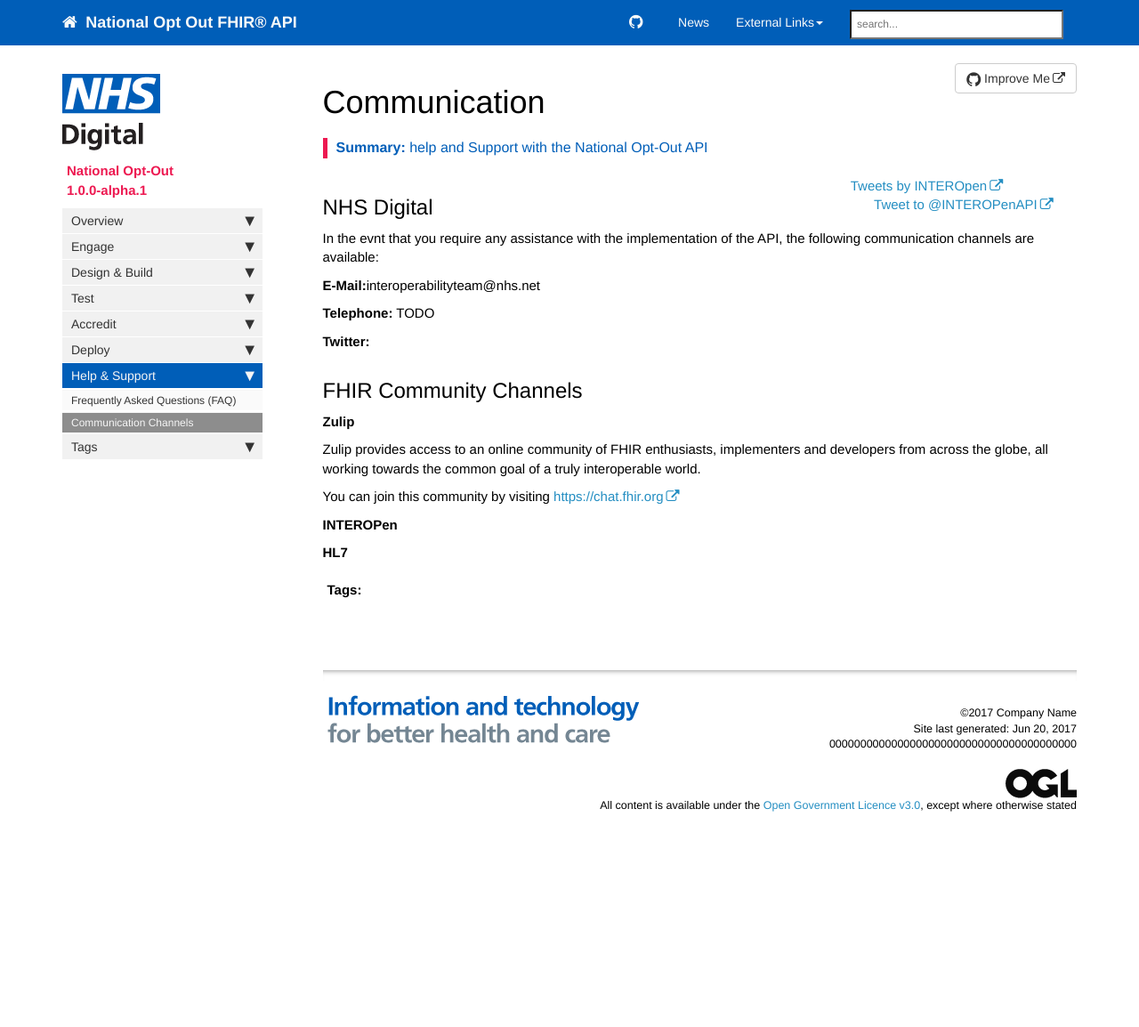
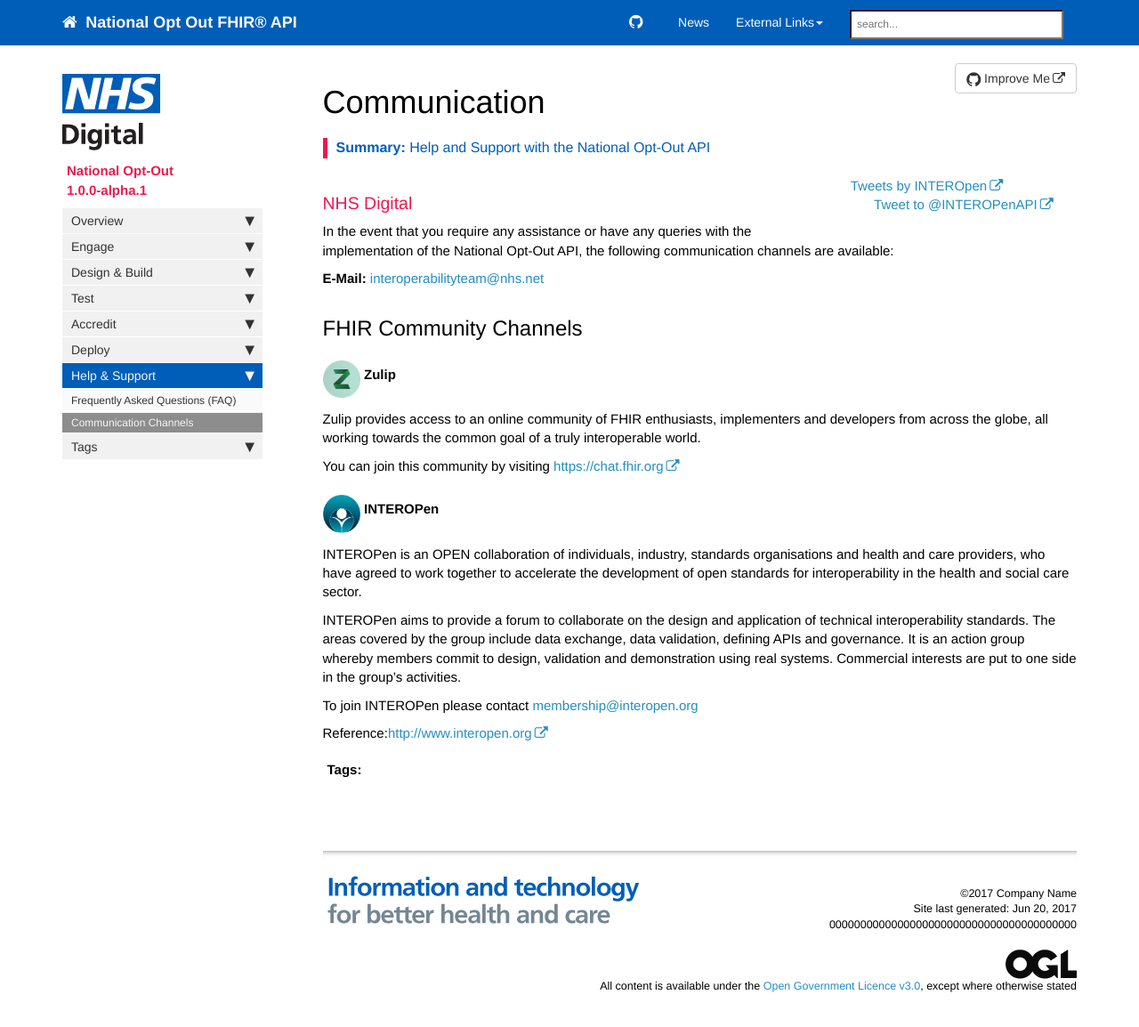
Before and after one commit to walteck/FHIR-NOO-API, a Jekyll site: the page built from pages/communications/communication.md, in a window 1280 px wide and 1178 px high. Shown: the top 1154 px of the window at 89% size. Built offline with Jekyll 4.4.1, drawn with Linux system fonts in a browser that asks for light colours; nearby versions of some CDN libraries; comment, search, counter and statistics services are not loaded.

```diff
--- a/_data/sidebars/overview_sidebar.yml
+++ b/_data/sidebars/overview_sidebar.yml
@@ -31,11 +31,11 @@ entries:
       url: /engage.html
       output: web, pdf
       type: homepage
-    - title: Case Studies
+    - title: Use Cases
       url: /engage_user_stories.html
       output: web
-    - title: Using Profiles
-      url: /engage_using_profiles.html
+    - title: Case Studies
+      url: /engage_case_studies.html
       output: web
   - title: Design & Build
     output: web
--- a/pages/communications/communication.md
+++ b/pages/communications/communication.md
@@ -5,7 +5,7 @@ tags: [comms,contac, help]
 sidebar: overview_sidebar
 toc: false
 permalink: communications.html
-summary: "help and Support with the National Opt-Out API"
+summary: "Help and Support with the National Opt-Out API"
 ---
 <div Style="width:30%;float:right;margin-left:3%">
   <a class="twitter-timeline" href="https://twitter.com/INTEROPenAPI" data-tweet-limit="3">Tweets by INTEROpen</a>
@@ -17,29 +17,28 @@ summary: "help and Support with the National Opt-Out API"
 </div>
 
 
-## NHS Digital
+### NHS Digital
 
-In the evnt that you require any assistance with the implementation of the API, the following communication channels are available:
+In the event that you require any assistance or have any queries with the implementation of the National Opt-Out API, the following communication channels are available:
 
-**E-Mail:**interoperabilityteam@nhs.net
-
-**Telephone:** TODO
-
-**Twitter:**
-
-
+**E-Mail:** <interoperabilityteam@nhs.net>
 
 ## FHIR Community Channels
 
-**Zulip**
+<img src="images/zulip.png" style="width:5%;max-width: 5%;"> **Zulip**
 
 Zulip provides access to an online community of FHIR enthusiasts, implementers and developers from across the globe, all working towards the common goal of a truly interoperable world.
 
 You can join this community by visiting [https://chat.fhir.org](https://chat.fhir.org)
 
 
-**INTEROPen**
+<img src="images/interopen.png" style="width:5%;max-width: 5%;"> **INTEROPen**
 
+INTEROPen is an OPEN collaboration of individuals, industry, standards organisations and health and care providers, who have agreed to work together to accelerate the development of open standards for interoperability in the health and social care sector.
 
+INTEROPen aims to provide a forum to collaborate on the design and application of technical interoperability standards. The areas covered by the group include data exchange, data validation, defining APIs and governance. It is an action group whereby members commit to design, validation and demonstration using real systems.
+Commercial interests are put to one side in the group’s activities.
 
-**HL7**
+To join INTEROPen please contact <membership@interopen.org>
+
+Reference:[http://www.interopen.org](http://www.interopen.org/about)
```
Also changed, not shown: pages/Engage/engage_case_studies.md (+1 -1 lines), pages/communications/communications_faq.md (+3 -2 lines), pages/develop/development_deliverables.md (+6 -3 lines), images/Interopen.png (added), images/NHSChoices.png (added), images/zulip.png (added).
